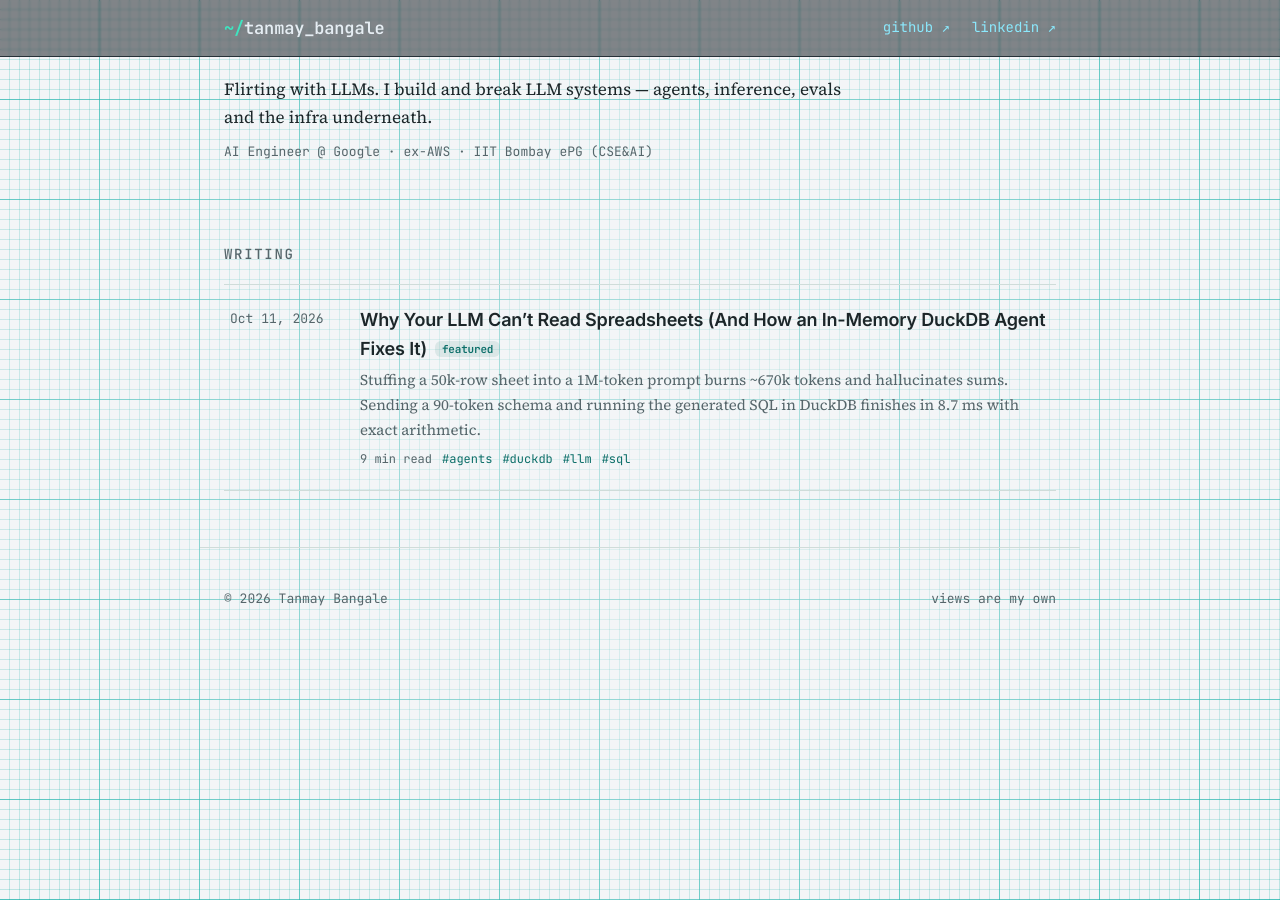
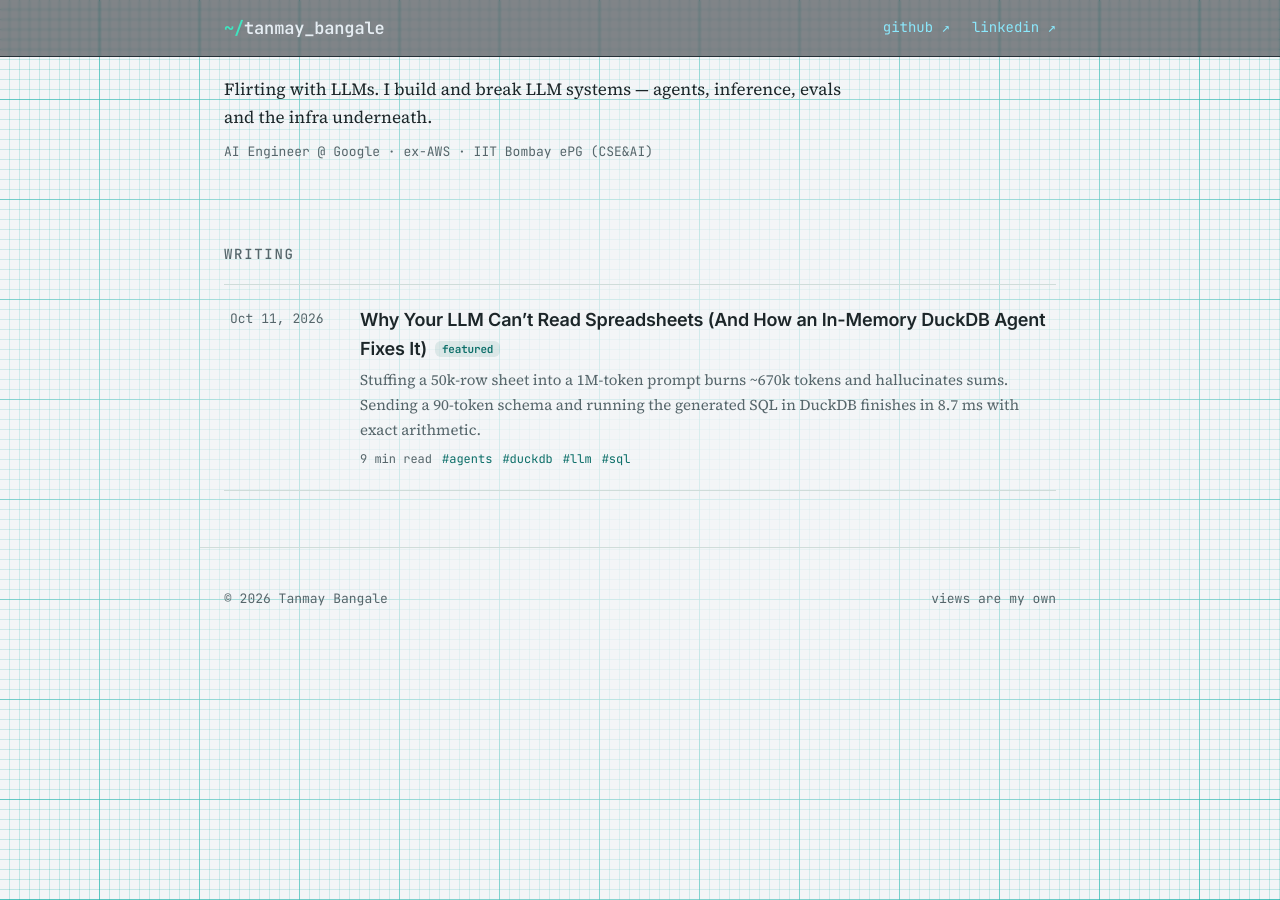
Before and after one commit to tanmaybangale/tanmaybangale.github.io, a Jekyll site: the page built from index.html, in a window 1280 px wide. Built offline with Jekyll 4.4.1, drawn with Linux system fonts in a browser that asks for light colours.

Commit message:
style: make grid lines faint at center, stronger toward corners

```diff
--- a/assets/style.css
+++ b/assets/style.css
@@ -24,8 +24,8 @@ h1, h2, h3, .p-title { font-family: var(--sans); }
     linear-gradient(90deg, rgba(0,170,160,.22) 1px, transparent 1px);
   background-size: 100px 100px, 100px 100px, 10px 10px, 10px 10px;
   background-position: -1px -1px;
-  -webkit-mask-image: radial-gradient(ellipse farthest-corner at 50% 50%, rgba(0,0,0,.35) 0%, rgba(0,0,0,.65) 55%, #000 100%);
-  mask-image: radial-gradient(ellipse farthest-corner at 50% 50%, rgba(0,0,0,.35) 0%, rgba(0,0,0,.65) 55%, #000 100%); }
+  -webkit-mask-image: radial-gradient(ellipse farthest-corner at 50% 50%, rgba(0,0,0,.14) 0%, rgba(0,0,0,.22) 30%, rgba(0,0,0,.6) 65%, #000 100%);
+  mask-image: radial-gradient(ellipse farthest-corner at 50% 50%, rgba(0,0,0,.14) 0%, rgba(0,0,0,.22) 30%, rgba(0,0,0,.6) 65%, #000 100%); }
 
 /* nav: sticky dark terminal bar with frosted blur and command-line colours */
 .topbar { position: sticky; top: 0; z-index: 10; border-bottom: 1px solid #263138;
```
